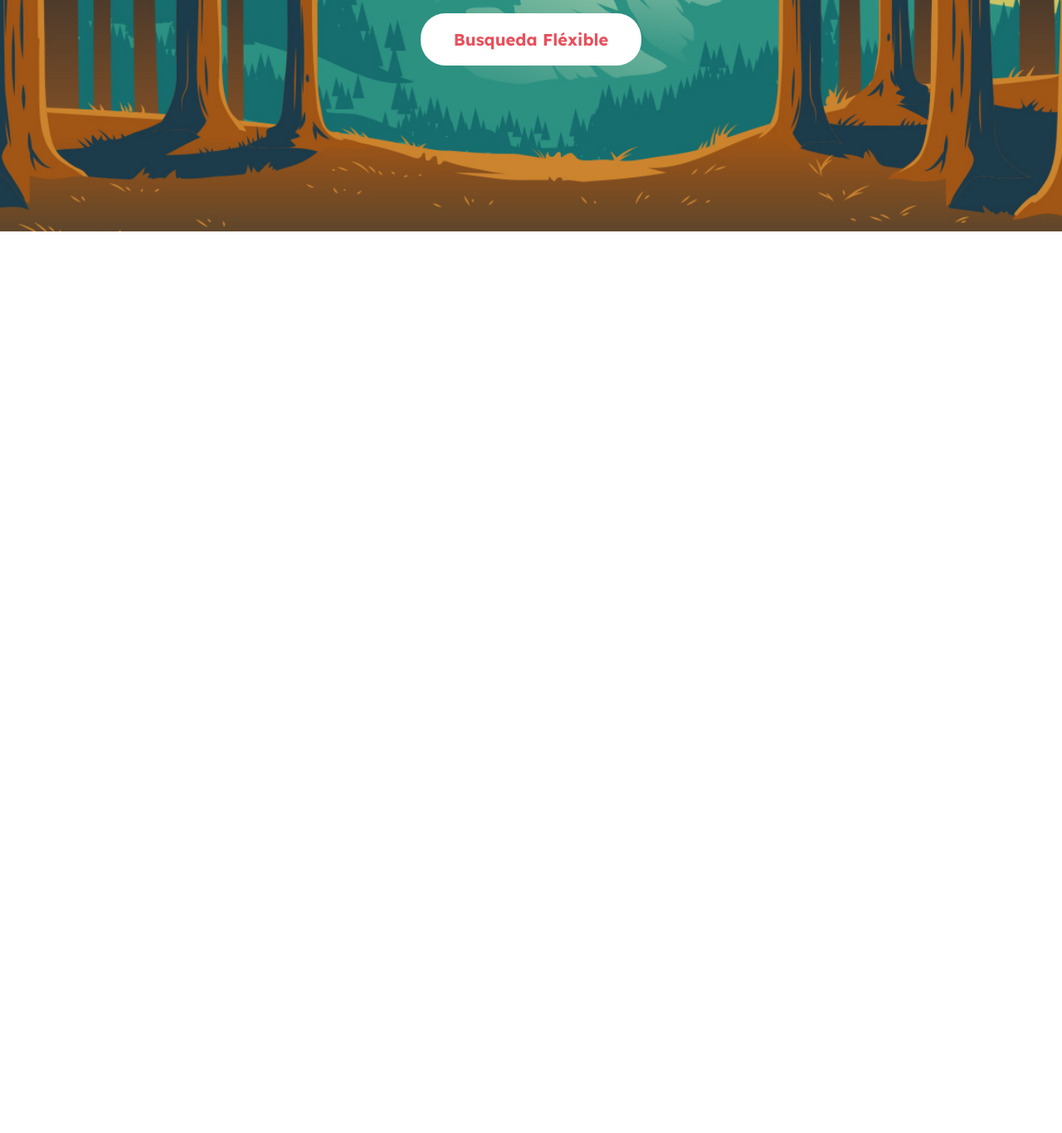
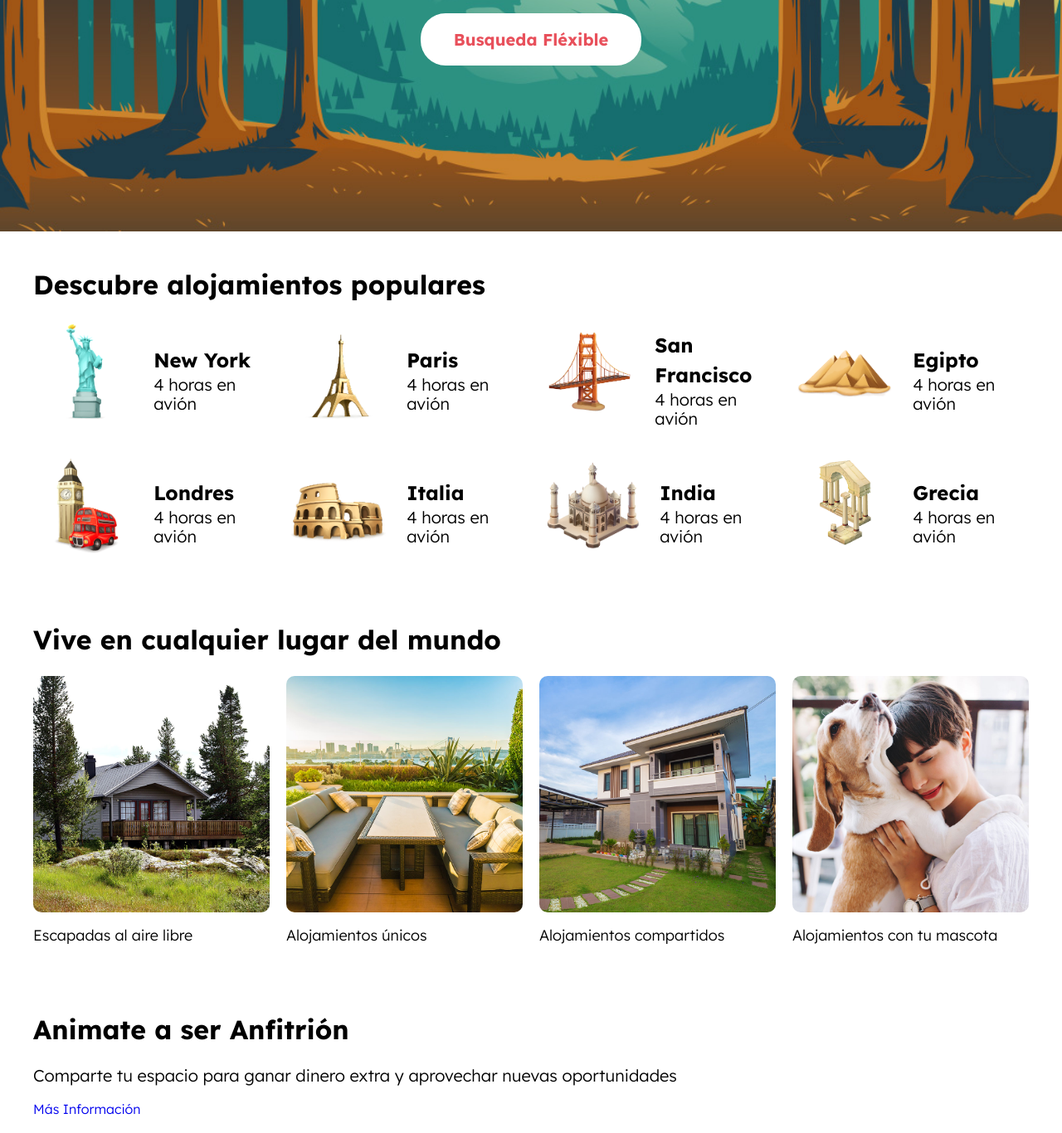
Before and after one commit to heduardogarcia/airebnbyEGC, a website: page index.html in a window 1280 px wide. Shown: the part 500-1866 px from the top of the page at 83% size. Before the commit the page ends 800 px from the top, so only its background shows below. Drawn offline with nearby package versions, Linux system fonts and the light colour scheme; files that its build step writes are made by us from their sources; files whose address does not match are found by name.

Commit message:
Se cargan los section de destinos lugares y anfitriones

```diff
--- a/index.html
+++ b/index.html
@@ -52,5 +52,110 @@
             <a href="#" class="header__busqueda-boton">Busqueda Fléxible</a>
         </div>
     </header>
+    <section class="destinos contenedor seccion">
+        <h2 class="destinos__heading">Descubre alojamientos populares</h2>
+        <ul class="destinos__grid">
+            <li class="destino">
+                <div class="destino__imagen">
+                    <img src="build/img/icono_destino_1.png" alt="imagen destino">
+                </div>
+                <div class="destino__informacion">
+                    <h3 class="destino__nombre">New York</h3>
+                    <p class="destino__distancia">4 horas en avión</p>
+                </div>
+            </li>
+            <li class="destino">
+                <div class="destino__imagen">
+                    <img src="build/img/icono_destino_2.png" alt="imagen destino">
+                </div>
+                <div class="destino__informacion">
+                    <h3 class="destino__nombre">Paris</h3>
+                    <p class="destino__distancia">4 horas en avión</p>
+                </div>
+            </li>
+            <li class="destino">
+                <div class="destino__imagen">
+                    <img src="build/img/icono_destino_3.png" alt="imagen destino">
+                </div>
+                <div class="destino__informacion">
+                    <h3 class="destino__nombre">San Francisco</h3>
+                    <p class="destino__distancia">4 horas en avión</p>
+                </div>
+            </li>
+            <li class="destino">
+                <div class="destino__imagen">
+                    <img src="build/img/icono_destino_4.png" alt="imagen destino">
+                </div>
+                <div class="destino__informacion">
+                    <h3 class="destino__nombre">Egipto</h3>
+                    <p class="destino__distancia">4 horas en avión</p>
+                </div>
+            </li>
+            <li class="destino">
+                <div class="destino__imagen">
+                    <img src="build/img/icono_destino_5.png" alt="imagen destino">
+                </div>
+                <div class="destino__informacion">
+                    <h3 class="destino__nombre">Londres</h3>
+                    <p class="destino__distancia">4 horas en avión</p>
+                </div>
+            </li>
+            <li class="destino">
+                <div class="destino__imagen">
+                    <img src="build/img/icono_destino_6.png" alt="imagen destino">
+                </div>
+                <div class="destino__informacion">
+                    <h3 class="destino__nombre">Italia</h3>
+                    <p class="destino__distancia">4 horas en avión</p>
+                </div>
+            </li>
+            <li class="destino">
+                <div class="destino__imagen">
+                    <img src="build/img/icono_destino_7.png" alt="imagen destino">
+                </div>
+                <div class="destino__informacion">
+                    <h3 class="destino__nombre">India</h3>
+                    <p class="destino__distancia">4 horas en avión</p>
+                </div>
+            </li>
+            <li class="destino">
+                <div class="destino__imagen">
+                    <img src="build/img/icono_destino_8.png" alt="imagen destino">
+                </div>
+                <div class="destino__informacion">
+                    <h3 class="destino__nombre">Grecia</h3>
+                    <p class="destino__distancia">4 horas en avión</p>
+                </div>
+            </li>
+        </ul>
+    </section>
+    <section class="lugares contenedor seccion">
+        <h2 class="lugares__heading">Vive en cualquier lugar del mundo</h2>
+        <div class="lugares__grid">
+            <div class="lugar">
+                <img src="build/img/vive_1.jpg" alt="imagen seccion vive" class="lugar__imagen">
+                <p class="lugar__nombre">Escapadas al aire libre</p>
+            </div>
+            <div class="lugar">
+                <img src="build/img/vive_2.jpg" alt="imagen seccion vive" class="lugar__imagen">
+                <p class="lugar__nombre">Alojamientos únicos </p>
+            </div>
+            <div class="lugar">
+                <img src="build/img/vive_3.jpg" alt="imagen seccion vive" class="lugar__imagen">
+                <p class="lugar__nombre">Alojamientos compartidos</p>
+            </div>
+            <div class="lugar">
+                <img src="build/img/vive_4.jpg" alt="imagen seccion vive" class="lugar__imagen">
+                <p class="lugar__nombre">Alojamientos con tu mascota</p>
+            </div>
+        </div>
+    </section>
+    <section class="anfitrion contenedor seccion">
+        <div class="anfitrion__contenido">
+            <h2 class="anfitrion__heading">Animate a ser Anfitrión</h2>
+            <p class="anfitrion__texto">Comparte tu espacio para ganar dinero extra y aprovechar nuevas oportunidades</p>
+            <a href="#" class="anfitrion__enlace">Más Información</a>
+        </div>
+    </section>
 </body>
 </html>
--- a/src/scss/app.scss
+++ b/src/scss/app.scss
@@ -1,2 +1,3 @@
 @use 'base';
 @use 'ui/header';
+@use 'ui/contenido';
--- a/src/scss/base/_mixins.scss
+++ b/src/scss/base/_mixins.scss
@@ -40,3 +40,13 @@
     gap: $espaciado;
     grid-template-columns: repeat($columnas, 1fr);
 }
+
+@mixin scrollHorizontal{
+    overflow-y: hidden;
+    overflow-x: scroll;
+    scroll-snap-type: x mandatory;
+
+    > * {
+        scroll-snap-align:center ;
+    }
+}
--- a/src/scss/base/_tipografia.scss
+++ b/src/scss/base/_tipografia.scss
@@ -16,3 +16,7 @@ h3 {
 a {
     text-decoration: none;
 }
+
+[class$="__heading"] {
+    margin: 2rem 0;
+}
--- /dev/null
+++ b/src/scss/ui/contenido/_destinos.scss
@@ -0,0 +1,36 @@
+@use 'base/variables' as v;
+@use 'base/mixins' as m;
+
+.destinos{
+
+    &__grid {
+        @include m.grid(1, 2rem);
+
+        @include m.tablet{
+            @include m.grid(2, 2rem);
+        }
+        @include m.desktop{
+            @include m.grid(4,2rem);
+        }
+
+    }
+}
+
+.destino{
+    display: flex;
+    justify-content: space-evenly;
+    align-items: center;
+    gap: 2rem;
+
+    &__imagen{
+        height: 14rem;
+        width: 14rem;
+   }
+
+   &__nombre,
+   &__distancia {
+       margin: 0;
+   }
+
+
+}
--- /dev/null
+++ b/src/scss/ui/contenido/_index.scss
@@ -0,0 +1,2 @@
+@forward 'destinos';
+@forward 'lugares';
--- /dev/null
+++ b/src/scss/ui/contenido/_lugares.scss
@@ -0,0 +1,27 @@
+@use 'base/variables' as v;
+@use 'base/mixins' as m;
+
+.lugares{
+    &__grid{
+        display: grid;
+        grid-template-columns: repeat(4,30rem);
+        column-gap: 4rem;
+
+        @include m.scrollHorizontal;
+        @include m.tablet{
+            @include m.grid(2, 2rem);
+        }
+        @include m.desktop{
+            @include m.grid(4,2rem);
+        }
+    }
+}
+.lugar{
+
+    &__imagen{
+        border-radius: 1rem;
+    }
+    &__nombre{
+        font-size: 1.8rem;
+    }
+}
```
